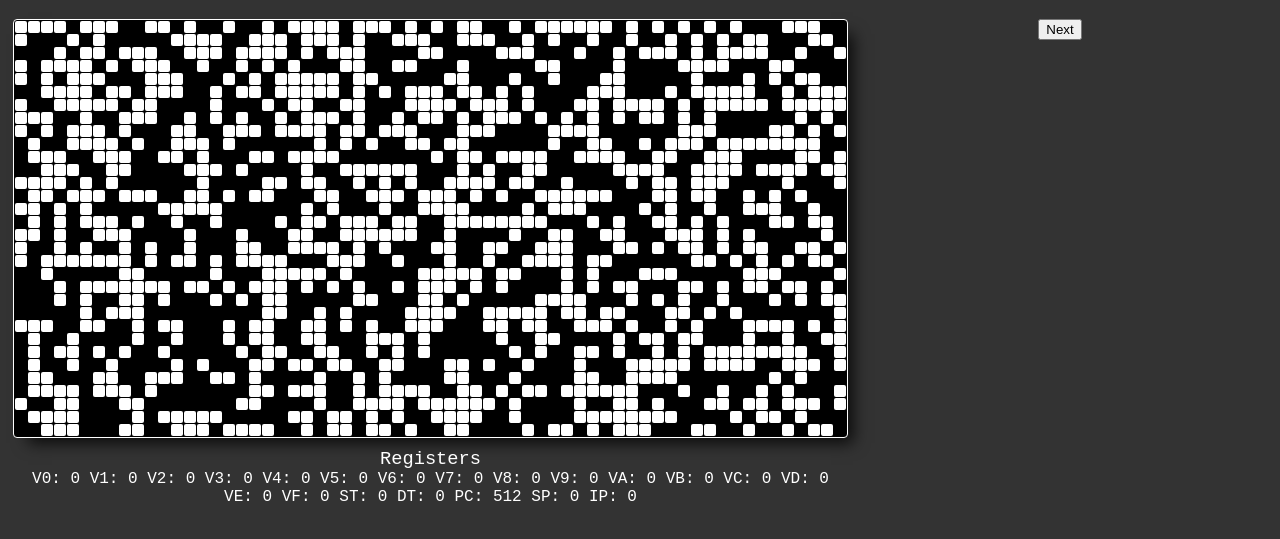
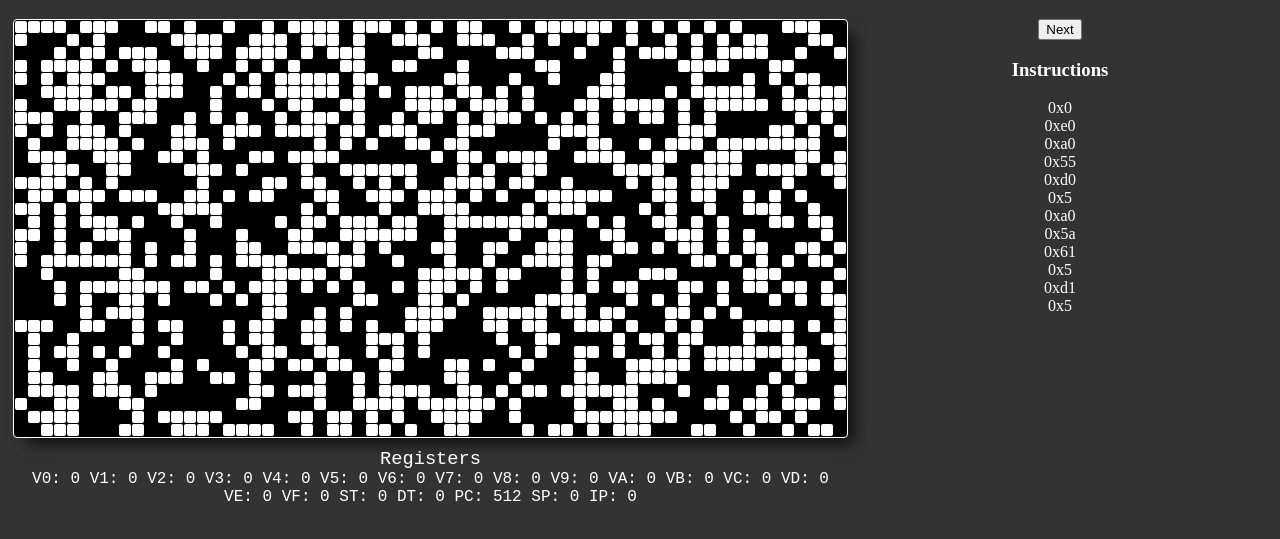
Before and after one commit to jackhodgkiss/chip-8-emulator, a website built with webpack: page public/index.html in a window 1280 px wide. Shown: the part 61-600 px from the top of the page. Built offline with nearby package versions, Linux system fonts and the light colour scheme.

Commit message:
feat: add instructions to emulator
Note a serious bug has been uncovered relating to accessing registers
above V9. Fix will follow shortly and unit tests to catch this bug will
be added.

```diff
--- a/public/index.html
+++ b/public/index.html
@@ -12,6 +12,10 @@
         <h1 id="title">Chip-8 Emulator</h1>
         <button type="button" id="next-button">Next</button>
         <div id="emulator-screen"></div>
+        <div id="instructions">
+            <h3>Instructions</h3>
+            <div id="instruction"></div>
+        </div>
         <div id="registers">
             <h3>Registers</h3>
             <div id="state"></div>
--- a/public/style.css
+++ b/public/style.css
@@ -60,3 +60,7 @@ body {
     font-weight: 100;
     margin: 0;
 }
+
+#instructions {
+    color: white;
+}
--- a/src/index.ts
+++ b/src/index.ts
@@ -1,8 +1,10 @@
 import { Processor } from "processor";
+import { RegisterNames } from "register";
 
 class Emulator {
     private _processor: Processor;
     private _state: HTMLDivElement;
+    private _instructions: HTMLDivElement;
     constructor() {
         this._processor = new Processor(4096);
         this._processor.load_program([
@@ -12,7 +14,9 @@ class Emulator {
             0xA082, 0x610F, 0xD105
         ]);
         this._state = document.getElementById("state") as HTMLDivElement;
+        this._instructions = document.getElementById("instruction") as HTMLDivElement;
         this.display_state();
+        this.display_instructions();
     }
 
     private display_state() {
@@ -23,9 +27,19 @@ class Emulator {
         });
     }
 
+    private display_instructions() {
+        const system_memory = this._processor.system_memory;
+        const PC = this._processor.registers[RegisterNames.PC].value;
+        this._instructions.innerText = "";
+        for(let index = 0x200; index < 0x20C; index++) {
+            this._instructions.innerHTML += `0x${system_memory[index].toString(16)}<br>`;
+        }
+    }
+
     public step() {
         this._processor.step();
         this.display_state();
+        this.display_instructions();
     }
 }
 
```
